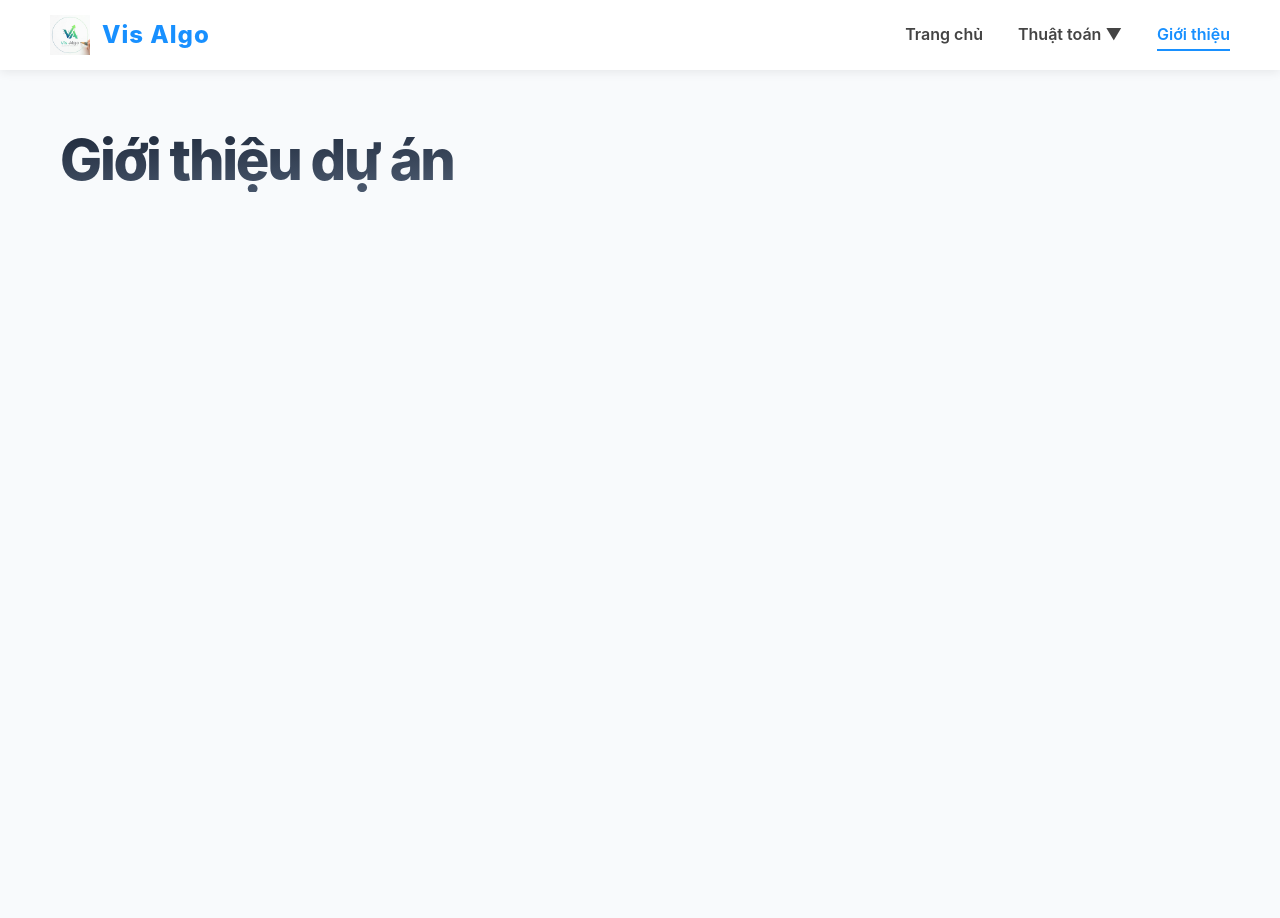
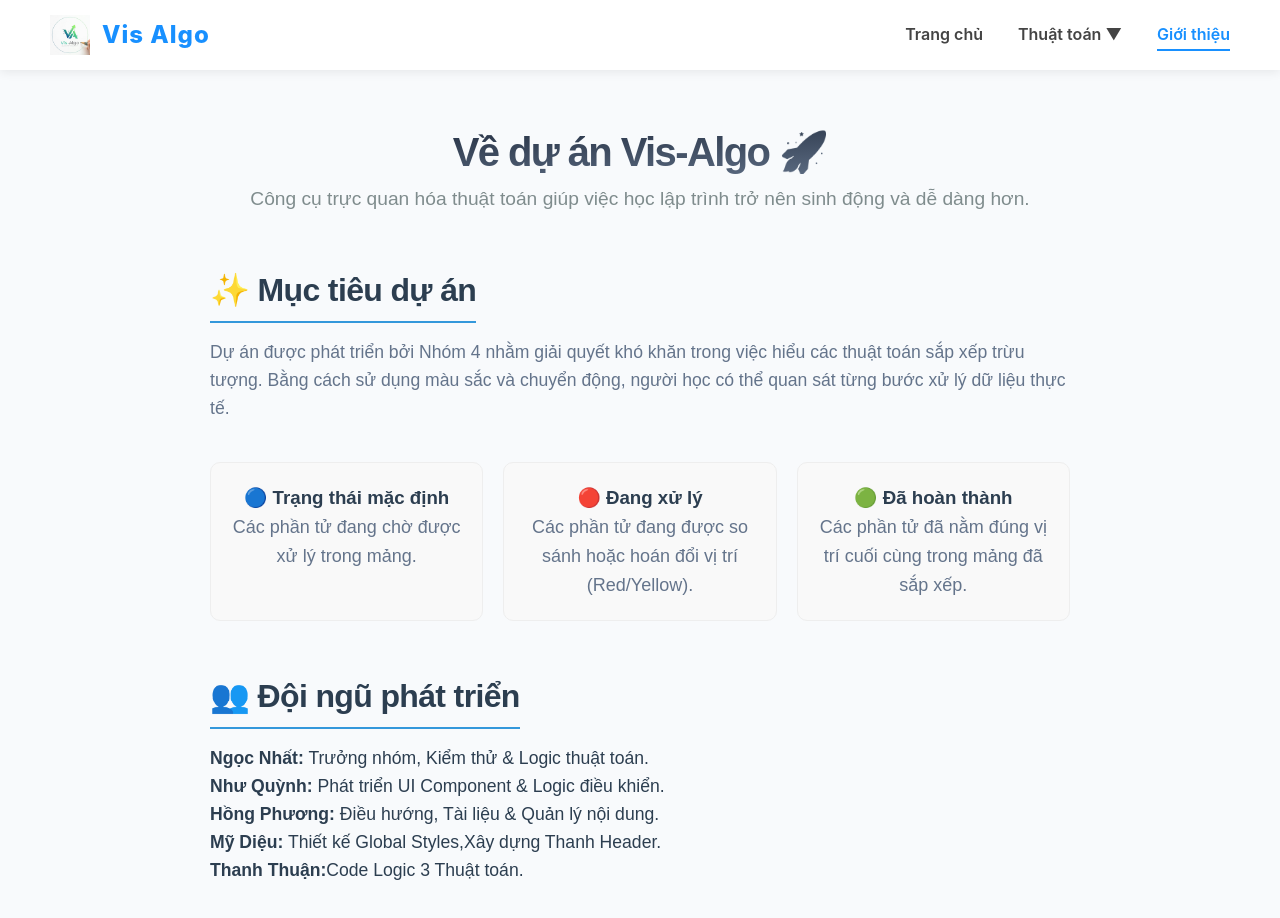
Before and after one commit to lethingocnhat462-ux/Visalgo-final-project, a React (Create React App) app: page /about in a window 1280 px wide. Shown: the top 918 px of the page. Before the commit the page ends 800 px from the top, so only its background shows below. Built offline with nearby package versions, Linux system fonts and the light colour scheme.

Commit message:
phương chỉnh sửa

```diff
--- a/src/App.js
+++ b/src/App.js
@@ -5,6 +5,7 @@ import Header from './components/Header';
 import HomePage from './pages/HomePage';
 import AlgorithmsPage from './pages/AlgorithmsPage'; // 1. Import trang mới
 import VisualizationPage from "./pages/VisualizationPage";
+import AboutPage from './pages/AboutPage';
 
 function App() {
   return (
@@ -20,7 +21,7 @@ function App() {
 
             <Route path="/algorithms/:algo" element={<VisualizationPage />} />
 
-            <Route path="/about" element={<div style={{padding: '40px'}}><h1>Giới thiệu dự án</h1></div>} />
+           <Route path="/about" element={<AboutPage />} />
           </Routes>
         </main>
       </div>
--- a/src/pages/AboutPage.js
+++ b/src/pages/AboutPage.js
@@ -1,10 +1,63 @@
-function AboutPage() {
+import React from 'react';
+
+const AboutPage = () => {
   return (
-    <div>
-      <h2>About</h2>
-      <p>Dự án OSS VisAlgo - Sort Visualizer</p>
+    <div style={styles.container}>
+      <header style={styles.header}>
+        <h1 style={styles.mainTitle}>Về dự án Vis-Algo 🚀</h1>
+        <p style={styles.subtitle}>
+          Công cụ trực quan hóa thuật toán giúp việc học lập trình trở nên sinh động và dễ dàng hơn.
+        </p>
+      </header>
+
+      <section style={styles.section}>
+        <h2 style={styles.sectionTitle}>✨ Mục tiêu dự án</h2>
+        <p style={styles.text}>
+          Dự án được phát triển bởi Nhóm 4 nhằm giải quyết khó khăn trong việc hiểu các thuật toán sắp xếp trừu tượng.
+          Bằng cách sử dụng màu sắc và chuyển động, người học có thể quan sát từng bước xử lý dữ liệu thực tế.
+        </p>
+      </section>
+
+      <div style={styles.grid}>
+        <div style={styles.card}>
+          <h3>🔵 Trạng thái mặc định</h3>
+          <p>Các phần tử đang chờ được xử lý trong mảng.</p>
+        </div>
+        <div style={styles.card}>
+          <h3>🔴 Đang xử lý</h3>
+          <p>Các phần tử đang được so sánh hoặc hoán đổi vị trí (Red/Yellow).</p>
+        </div>
+        <div style={styles.card}>
+          <h3>🟢 Đã hoàn thành</h3>
+          <p>Các phần tử đã nằm đúng vị trí cuối cùng trong mảng đã sắp xếp.</p>
+        </div>
+      </div>
+
+      <section style={styles.section}>
+        <h2 style={styles.sectionTitle}>👥 Đội ngũ phát triển</h2>
+        <ul style={styles.list}>
+          <li><strong>Ngọc Nhất:</strong> Trưởng nhóm, Kiểm thử & Logic thuật toán.</li>
+          <li><strong>Như Quỳnh:</strong> Phát triển UI Component & Logic điều khiển.</li>
+          <li><strong>Hồng Phương:</strong> Điều hướng, Tài liệu & Quản lý nội dung.</li>
+          <li><strong>Mỹ Diệu:</strong> Thiết kế Global Styles,Xây dựng Thanh Header.</li>
+          <li><strong>Thanh Thuận:</strong>Code Logic 3 Thuật toán.</li>
+        </ul>
+      </section>
     </div>
   );
-}
+};
+
+const styles = {
+  container: { maxWidth: '900px', margin: '0 auto', padding: '40px 20px', fontFamily: 'Arial, sans-serif', color: '#2c3e50', lineHeight: '1.6' },
+  header: { textAlign: 'center', marginBottom: '50px' },
+  mainTitle: { fontSize: '2.5rem', color: '#3498db', marginBottom: '10px' },
+  subtitle: { fontSize: '1.2rem', color: '#7f8c8d' },
+  section: { marginBottom: '40px' },
+  sectionTitle: { borderBottom: '2px solid #3498db', display: 'inline-block', paddingBottom: '5px', marginBottom: '15px' },
+  text: { fontSize: '1.1rem' },
+  grid: { display: 'grid', gridTemplateColumns: 'repeat(auto-fit, minmax(250px, 1fr))', gap: '20px', marginBottom: '50px' },
+  card: { padding: '20px', borderRadius: '10px', backgroundColor: '#f9f9f9', border: '1px solid #eee', textAlign: 'center' },
+  list: { listStyleType: 'none', padding: 0, fontSize: '1.1rem' }
+};
 
 export default AboutPage;
```
